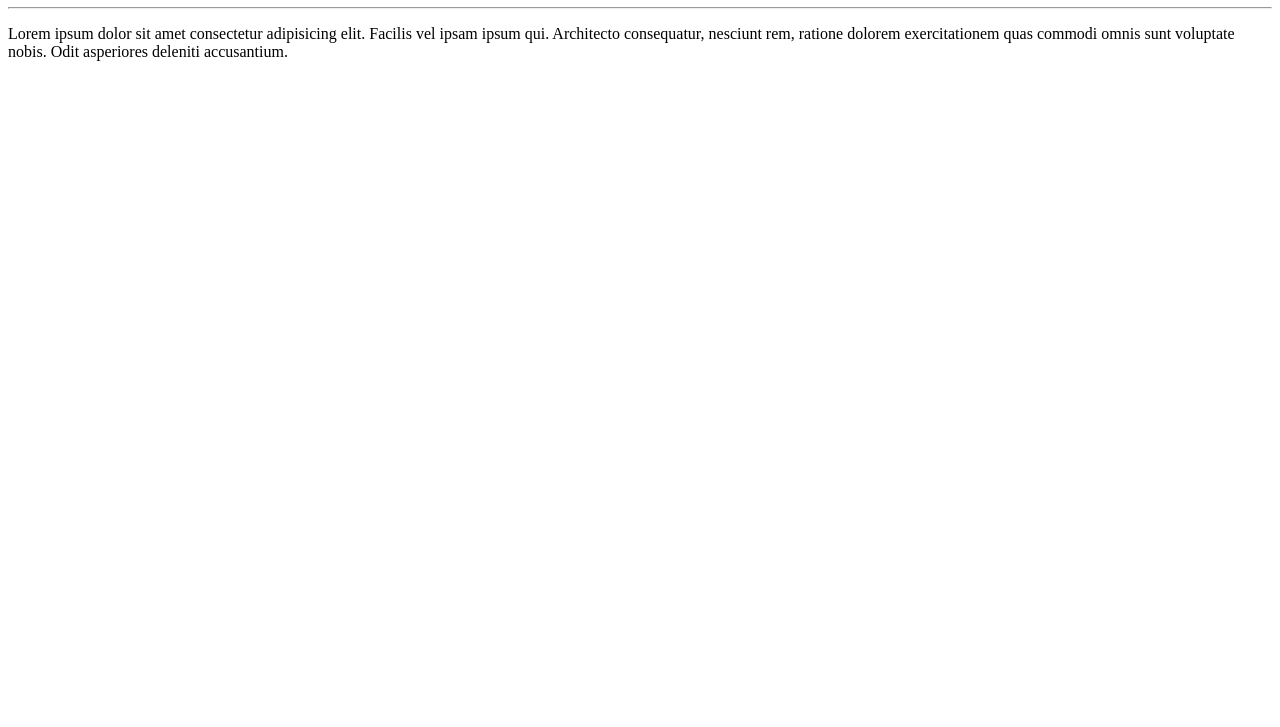
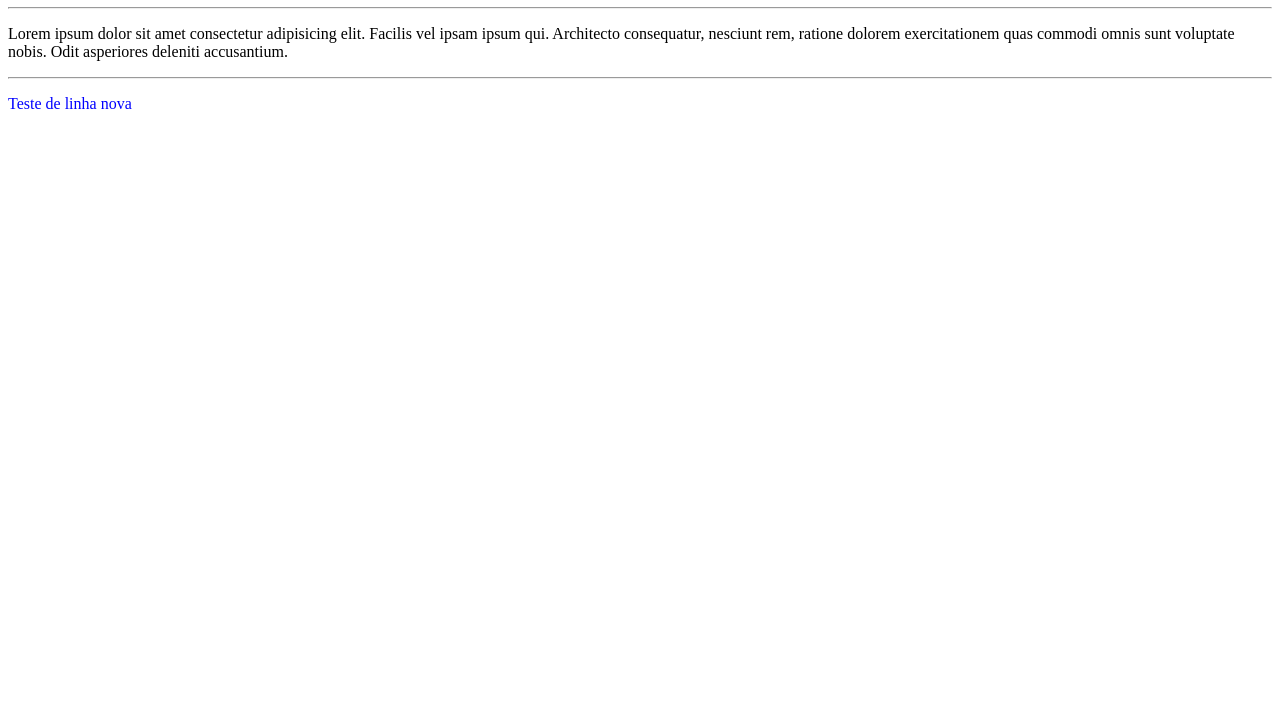
Before and after one commit to MarcVinicius/Hello-World, a plain HTML site: page Site-example/Index.html in a window 1280 px wide. Shown: the part 73-800 px from the top of the page. Drawn offline with Linux system fonts and the light colour scheme.

Commit message:
Update Index.html

```diff
--- a/Site-example/Index.html
+++ b/Site-example/Index.html
@@ -10,5 +10,7 @@
     <h1>Hello World</h1>
     <hr>
     <p>Lorem ipsum dolor sit amet consectetur adipisicing elit. Facilis vel ipsam ipsum qui. Architecto consequatur, nesciunt rem, ratione dolorem exercitationem quas commodi omnis sunt voluptate nobis. Odit asperiores deleniti accusantium.</p>
+    <hr>
+    <p style="color: blue;">Teste de linha nova</p>
 </body>
 </html>
```
